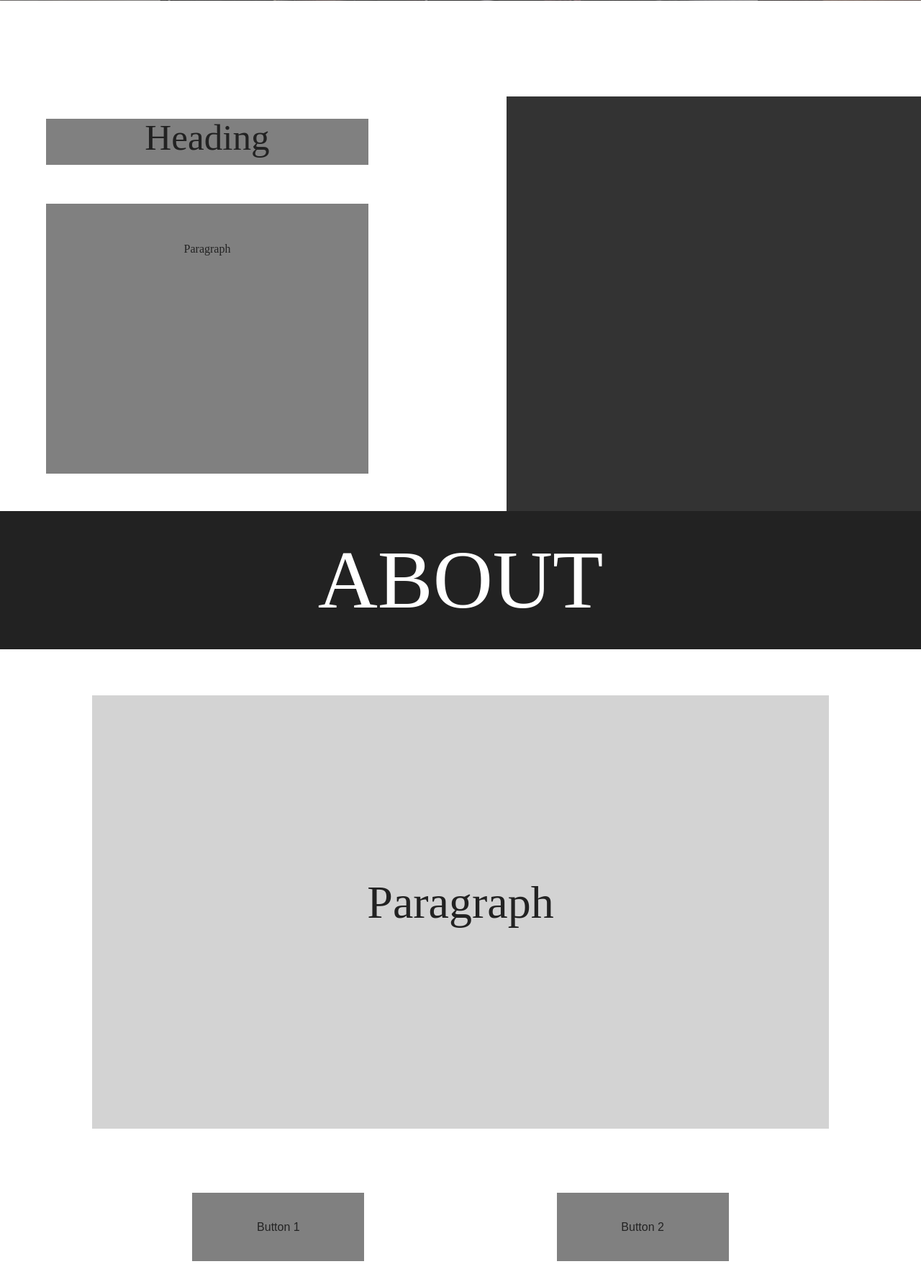
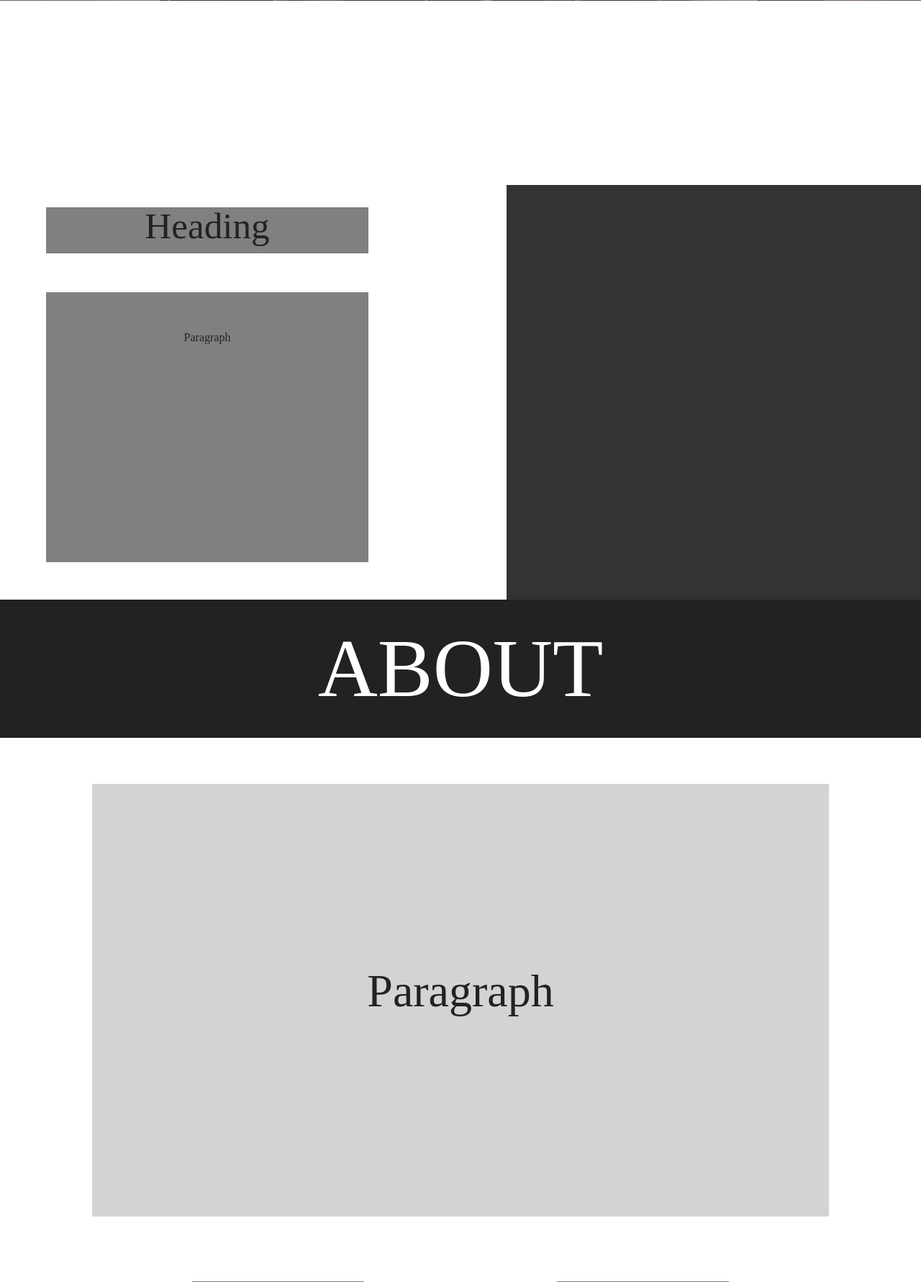
Before and after one commit to AC59852/arnaout_a_bradley_p_caron_a_nguyen_h_RHAC, a PHP site: page / in a window 1280 px wide. Shown: the part 659-2440 px from the top of the page at 72% size. Run offline with PHP 8.4, Linux system fonts and the light colour scheme; some libraries are stand-ins or nearby versions; some web fonts are replaced.

Commit message:
anotehr sass fix

```diff
--- a/sass/main.scss
+++ b/sass/main.scss
@@ -1,12 +1,12 @@
 @import '_vars';
-@import 'modules/nav.scss';
-@import 'modules/footer.scss';
-@import 'modules/hero.scss';
-@import 'modules/about.scss';
-@import 'modules/help.scss';
-@import 'modules/action.scss';
-@import 'modules/partners.scss';
-@import 'modules/queries.scss';
+@import 'modules/_nav.scss';
+@import 'modules/_footer.scss';
+@import 'modules/_hero.scss';
+@import 'modules/_about.scss';
+@import 'modules/_help.scss';
+@import 'modules/_action.scss';
+@import 'modules/_partners.scss';
+@import 'modules/_queries.scss';
 
 body {
     font-family: acumin-pro;
--- a/sass/modules/_queries.scss
+++ b/sass/modules/_queries.scss
@@ -40,27 +40,6 @@
 }
 
 @media screen and (min-width: 1000px) {
-    .headerIcons {
-        height: 8vw;
-        img {
-            width: 10%;
-        }
-    }
-
-    #hero {
-        div {
-            h1 {
-                padding-top: 20% !important;
-            }
-            h2 {
-                margin-bottom: 18.4%;
-            }
-        }
-    }
-
-    #placeholderHero {
-        height: 60vw !important;
-    }
 
     #aboutSection {
         h2 {
```
Also changed, not shown: public/css/main.css, 1 other file.
